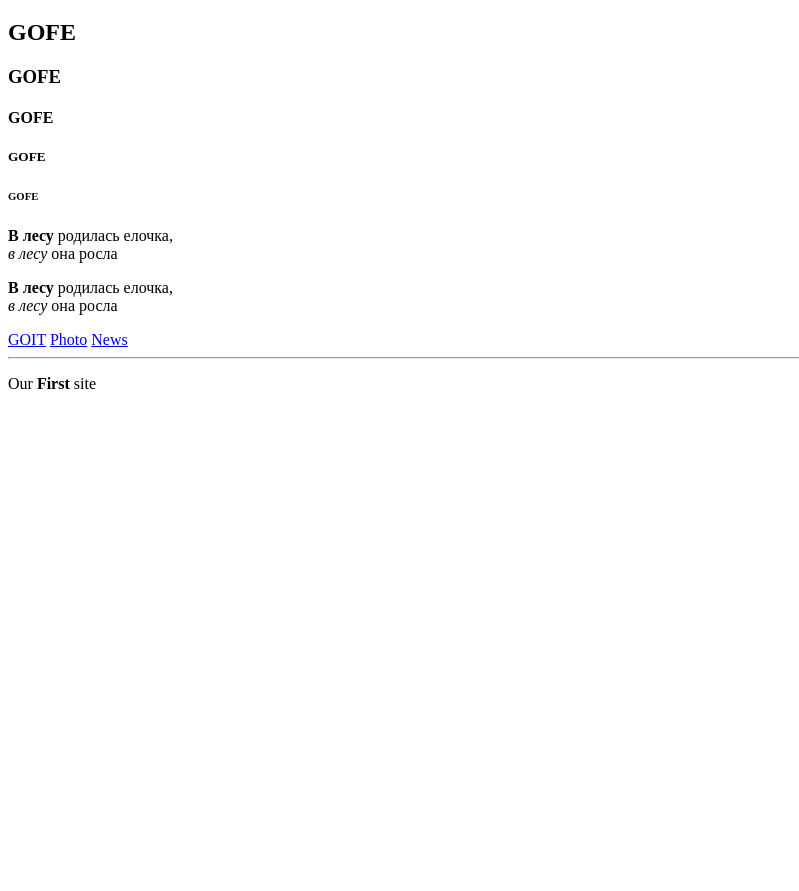
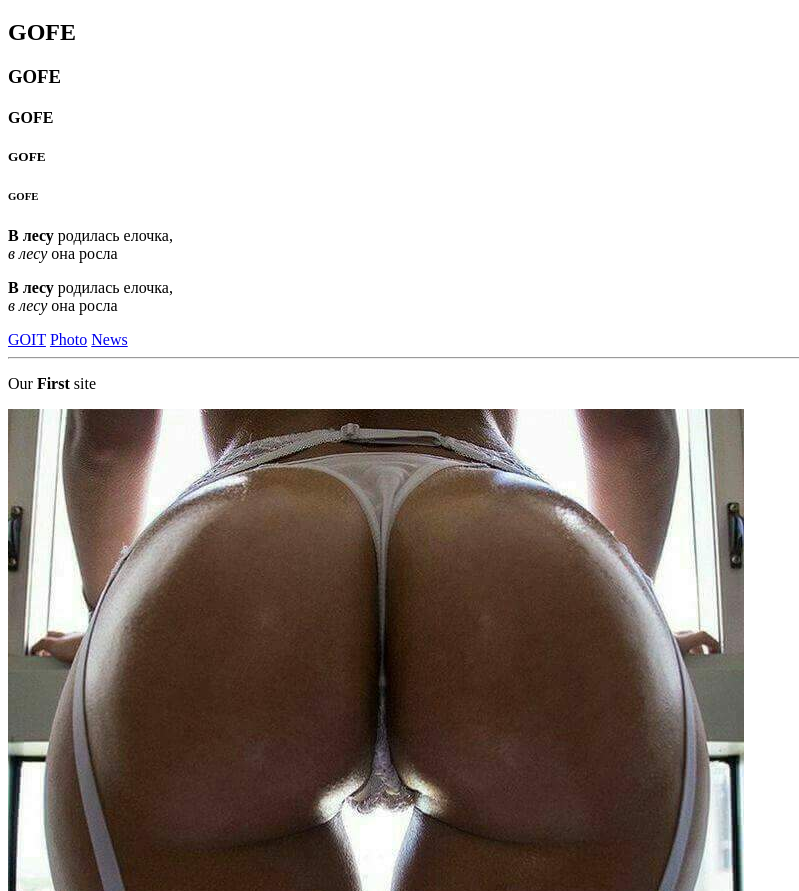
Before and after one commit to AlekseyWork/Lesson, a plain HTML site: page index.html in a window 1280 px wide. Shown: the part 61-952 px from the top of the page, without its empty margins (0-799 px from the left). Before the commit the page ends 800 px from the top, so only its background shows below. Drawn offline with Linux system fonts and the light colour scheme.

Commit message:
add image 888.jpg

```diff
--- a/index.html
+++ b/index.html
@@ -27,5 +27,6 @@
     <hr />
     <!-- Привет! Я невидимк"@" :) -->
     <p>Our <b>First</b> site</p>
+    <img src="888.jpg" alt="888" width="736" height="899" />
   </body>
 </html>
```
Also changed, not shown: 888.jpg (added).
